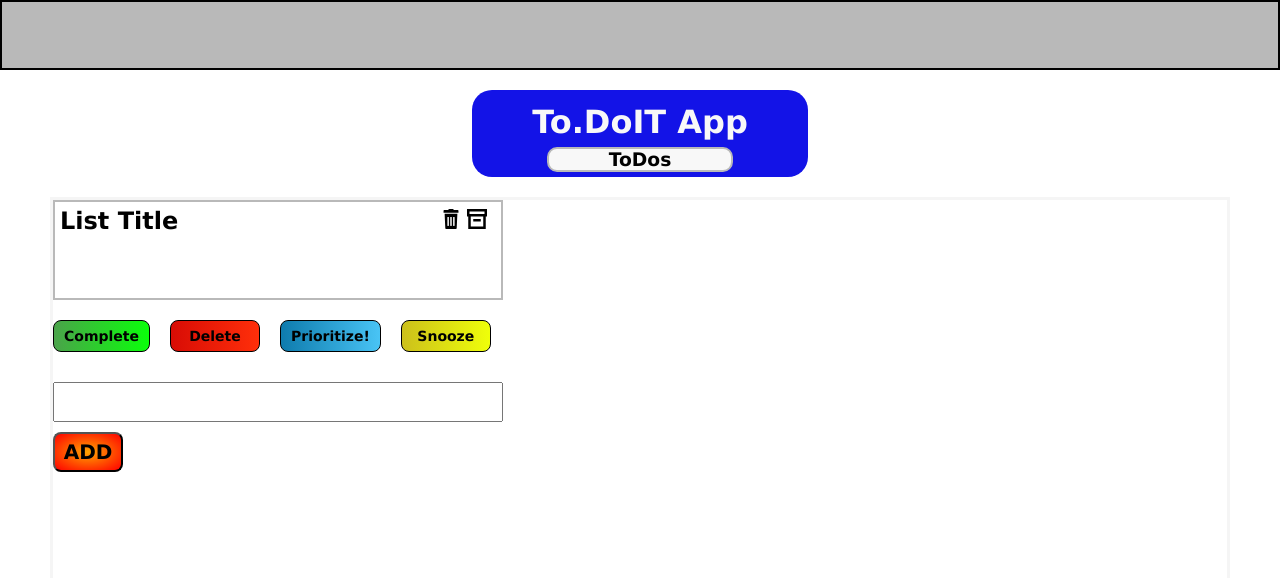
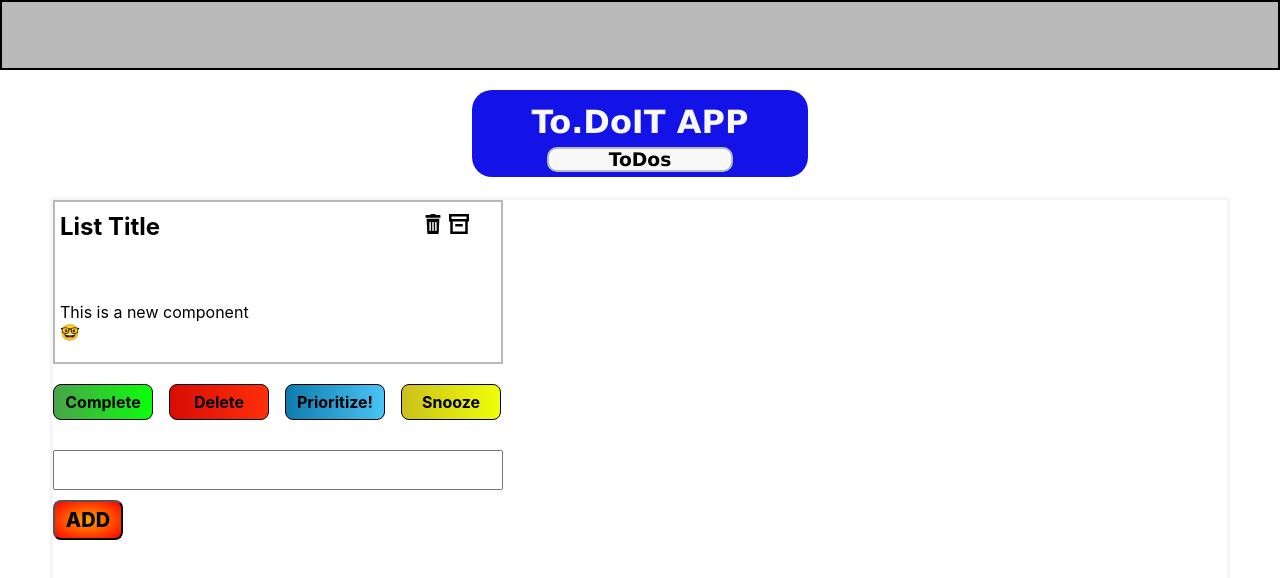
Before and after one commit to SkelGames95/ToDoApp, a React (Vite) app: page / in a window 1280 px wide. Shown: the top 578 px of the page. Built offline with nearby package versions, Linux system fonts and the light colour scheme.

Commit message:
other style edits

```diff
--- a/src/index.scss
+++ b/src/index.scss
@@ -13,6 +13,6 @@
     --white-smoke: rgb(248, 248, 248);
     --snooze-color: rgba(250, 206, 8, 0.986);
     --priority-color: rgba(58, 173, 240, 0.986);
-    --normal-font: Verdana, Geneva, Tahoma, sans-serif;
+    --normal-font: Inter, system-ui, Avenir, Helvetica, Arial, sans-serif;
     --normal-fsize: 14px;
 }
--- a/src/shared/components/buttons/AddButton.module.scss
+++ b/src/shared/components/buttons/AddButton.module.scss
@@ -2,9 +2,13 @@
     font-family: var(--normal-font);
     background-image: radial-gradient(orange, red);
     border-radius: 8px;
-    font-weight: 600;
+    font-weight: 800;
     font-size: 20px;
     width: 70px;
     height: 40px;
     margin-left: 0px;
 }
+
+.addButton:hover{
+    border: 5px solid black;;
+}
--- a/src/shared/components/buttons/TasksButtons.module.scss
+++ b/src/shared/components/buttons/TasksButtons.module.scss
@@ -1,15 +1,17 @@
 .genericButton{
-    min-width: 90px;
+    min-width: 100px;
     min-height: 10px;
     padding: 7px 10px;
-    margin-inline: 10px;
+    margin-inline: 8px;
     border-radius: 8px;
     border: 1px solid black;
-    font-weight: 600;
+    font-weight: 700;
     font-size: 16px;
     font-family: var(--normal-font);
-    font-size: var(--normal-fsize);
+}
 
+.genericButton:hover{
+    border: 3px solid black;
 }
 
 .completeButton{
--- a/src/shared/components/containers/Body.tsx
+++ b/src/shared/components/containers/Body.tsx
@@ -11,6 +11,9 @@ export const Body = () => {
             <div>
                 <Schedule />
                 {/* <AddSchedule /> */}
+
+            </div>
+            <div>
                 <TasksButtons />
             </div>
             <div>
--- a/src/shared/components/containers/Header.tsx
+++ b/src/shared/components/containers/Header.tsx
@@ -3,7 +3,7 @@ import classes from './style/Header.module.scss'
 export const Header = () => {
   return (
     <div className={classes.headerText}>
-        <h1 className={classes.titles}>To.DoIT App</h1>
+        <h1 className={classes.titles}>To.DoIT APP</h1>
         <h3 className={`${classes.titles} ${classes.subtitle}`}>ToDos</h3>
     </div>
   );
--- a/src/shared/components/containers/Schedule.tsx
+++ b/src/shared/components/containers/Schedule.tsx
@@ -1,14 +1,16 @@
-import blackbin from '../../../assets/blackbin.svg'
-import archive from '../../../assets/archive.svg'
 import classes from './style/Schedule.module.scss'
+import { ListTitle } from '../sharedComponents/ListTitle';
+import { TodoList } from './TodoList';
 
 export const Schedule = () => {
   return (
     <div className={classes.schedules}>
-        <h2>List Title</h2>
-        <img src={blackbin} alt="black bin icon" className={classes.tinyicons} />
-        <img src={archive} alt="archive icon" className={classes.tinyicons} />
-        {/* todolist */}
+      <div>
+        <ListTitle />
+      </div>
+      <div>
+        <TodoList />
+      </div>
     </div>
   );
 };
--- /dev/null
+++ b/src/shared/components/containers/TodoList.tsx
@@ -0,0 +1,10 @@
+import classes from './style/TodoList.module.scss'
+
+export const TodoList = () => {
+  return (
+    <div className={classes.listCont}>
+      <p>This is a new component</p>
+      <p>🤓</p>
+    </div>
+  );
+}
--- a/src/shared/components/containers/style/Schedule.module.scss
+++ b/src/shared/components/containers/style/Schedule.module.scss
@@ -1,5 +1,7 @@
 .schedules{
     display: flex;
+    flex-wrap: wrap;
+    flex-direction: column;
     border: 2px solid var(--grey-bb);
     width: 450px;
     min-height: 100px;
@@ -8,16 +10,3 @@
     margin-bottom: 20px;
     font-family: var(--normal-font);
 }
-
-h2{
-    margin-right: 260px;
-    margin-top: 5px;
-    margin-left: 5px;
-}
-
-.tinyicons{
-    height: 24px;
-    width: 20px;
-    margin: 3px;
-    margin-top: 5px;
-}
--- /dev/null
+++ b/src/shared/components/containers/style/TodoList.module.scss
@@ -0,0 +1,3 @@
+.listCont{
+    margin-left: 5px;
+}
--- /dev/null
+++ b/src/shared/components/sharedComponents/ListTitle.tsx
@@ -0,0 +1,13 @@
+import blackbin from "../../../assets/blackbin.svg";
+import archive from "../../../assets/archive.svg";
+import classes from "./style/ListTitle.module.scss";
+
+export const ListTitle = () => {
+  return (
+    <div className={classes.titleCont}>
+      <h2>List Title</h2>
+      <img src={blackbin} alt="black bin icon" className={classes.tinyicons} />
+      <img src={archive} alt="archive icon" className={classes.tinyicons} />
+    </div>
+  );
+};
--- /dev/null
+++ b/src/shared/components/sharedComponents/style/ListTitle.module.scss
@@ -0,0 +1,22 @@
+.titleCont{
+    display: flex;
+    width: 450px;
+    min-height: 100px;
+    height: fit-content;
+    padding-top: 5px;
+    font-family: var(--normal-font);
+}
+
+h2{
+    margin-right: 260px;
+    margin-top: 5px;
+    margin-left: 5px;
+}
+
+.tinyicons{
+    height: 24px;
+    width: 20px;
+    margin: 3px;
+    margin-top: 5px;
+    position: relative;
+}
```
